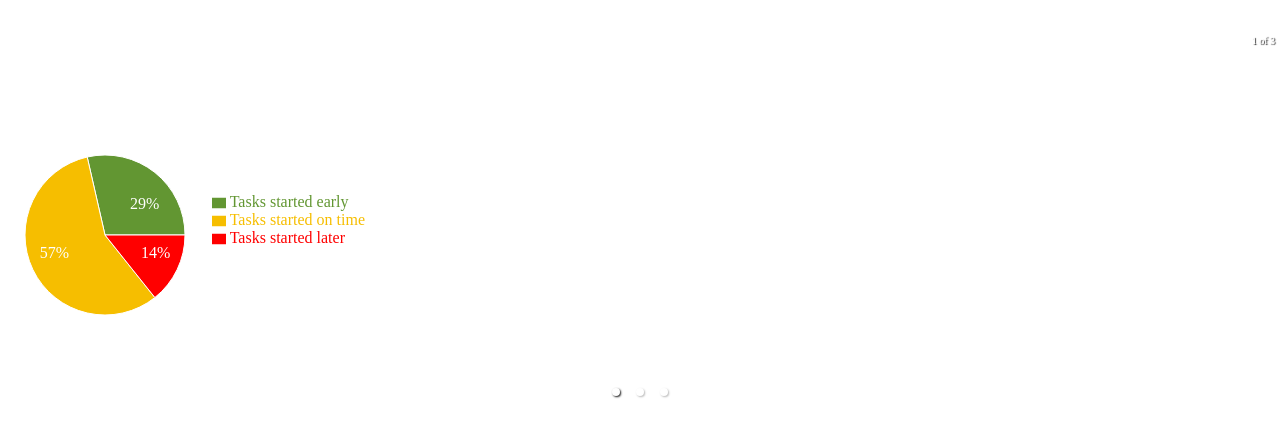
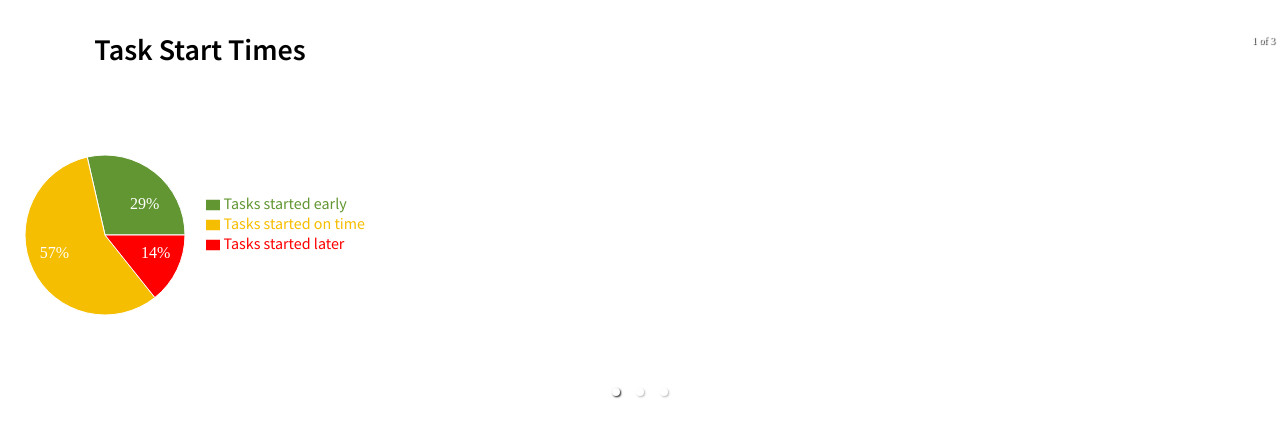
Before and after one commit to utmgdsc/UTimeManager, a React (Create React App) app in the folder client/: page /insights in a window 1280 px wide. Shown: the top 436 px of the page. Built offline with nearby package versions, Linux system fonts and the light colour scheme.

Commit message:
Resolve Complete TaskStatusChart PR Changes

```diff
--- a/client/src/components/Carousel/Carousel.js
+++ b/client/src/components/Carousel/Carousel.js
@@ -1,4 +1,4 @@
-import React, { useState } from "react";
+import React from "react";
 import styles from "../Carousel/Carousel.module.css";
 import "react-responsive-carousel/lib/styles/carousel.min.css";
 import { Carousel } from "react-responsive-carousel";
@@ -6,13 +6,14 @@ import TaskStatusChart from "../TaskStatusChart/TaskStatusChart";
 import PropTypes from "prop-types";
 
 export const InsightsCarousel = ({ taskData }) => {
+  const formatTasks = (sampleTaskData) => {
     const startedTasks = {
       early: [],
       onTime: [],
       late: [],
     };
 
-  const EndedTasks = {
+    const endedTasks = {
       early: [],
       onTime: [],
       late: [],
@@ -24,43 +25,37 @@ export const InsightsCarousel = ({ taskData }) => {
       notStarted: [],
     };
 
-  const manageStartedTasks = (
-    sampleTaskData,
-    startedTasks,
-    EndedTasks,
-    summaryTasks
-  ) => {
     const totalTasks = sampleTaskData.length;
 
-    for (const t of sampleTaskData) {
-      const actualTime = Math.floor(t.startDate.getTime() / 60000);
-      const plannedTime = Math.floor(t.originalStartDate.getTime() / 60000);
+    for (const task of sampleTaskData) {
+      const actualTime = Math.floor(task.startDate.getTime() / 60000);
+      const plannedTime = Math.floor(task.originalStartDate.getTime() / 60000);
 
-      const actualEndTime = Math.floor(t.endDate.getTime() / 60000);
-      const plannedEndTime = Math.floor(t.originalEndDate.getTime() / 60000);
+      const actualEndTime = Math.floor(task.endDate.getTime() / 60000);
+      const plannedEndTime = Math.floor(task.originalEndDate.getTime() / 60000);
 
       if (actualTime === plannedTime) {
-        startedTasks.onTime.push(t);
+        startedTasks.onTime.push(task);
       } else if (actualTime < plannedTime - 5) {
-        startedTasks.early.push(t);
+        startedTasks.early.push(task);
       } else if (actualTime > plannedTime + 5) {
-        startedTasks.late.push(t);
+        startedTasks.late.push(task);
       }
 
       if (actualEndTime === plannedEndTime) {
-        EndedTasks.onTime.push(t);
+        endedTasks.onTime.push(task);
       } else if (actualEndTime < plannedEndTime - 5) {
-        EndedTasks.early.push(t);
+        endedTasks.early.push(task);
       } else if (actualEndTime > plannedEndTime + 5) {
-        EndedTasks.late.push(t);
+        endedTasks.late.push(task);
       }
 
-      if (t.taskStatus === "DONE") {
-        summaryTasks.completed.push(t);
-      } else if (t.taskStatus === "NOT STARTED") {
-        summaryTasks.notStarted.push(t);
+      if (task.taskStatus === "DONE") {
+        summaryTasks.completed.push(task);
+      } else if (task.taskStatus === "NOT STARTED") {
+        summaryTasks.notStarted.push(task);
       } else {
-        summaryTasks.onGoing.push(t);
+        summaryTasks.onGoing.push(task);
       }
     }
 
@@ -68,9 +63,9 @@ export const InsightsCarousel = ({ taskData }) => {
     const onTimePercentageVal = (100 * startedTasks.onTime.length) / totalTasks;
     const latePercentageVal = (100 * startedTasks.late.length) / totalTasks;
 
-    const earlyEndedVal = (100 * EndedTasks.early.length) / totalTasks;
-    const onTimeEndedVal = (100 * EndedTasks.onTime.length) / totalTasks;
-    const lateEndedVal = (100 * EndedTasks.late.length) / totalTasks;
+    const earlyEndedVal = (100 * endedTasks.early.length) / totalTasks;
+    const onTimeEndedVal = (100 * endedTasks.onTime.length) / totalTasks;
+    const lateEndedVal = (100 * endedTasks.late.length) / totalTasks;
 
     const completedVal = (100 * summaryTasks.completed.length) / totalTasks;
     const onGoingVal = (100 * summaryTasks.onGoing.length) / totalTasks;
@@ -97,27 +92,17 @@ export const InsightsCarousel = ({ taskData }) => {
     return [startedSummary, endedSummary, statusSummary];
   };
 
-  const [startedSummary, endedSummary, statusSummary] = manageStartedTasks(
-    taskData,
-    startedTasks,
-    EndedTasks,
-    summaryTasks
-  );
+  const [startedSummary, endedSummary, statusSummary] = formatTasks(taskData);
 
   return (
-    <>
     <Carousel className={styles.mainSlide}>
-        <div>
-          <TaskStatusChart tempData={startedSummary} />
-        </div>
-        <div>
-          <TaskStatusChart tempData={endedSummary} />
-        </div>
-        <div>
-          <TaskStatusChart tempData={statusSummary} />
-        </div>
+      <TaskStatusChart
+        tasksData={startedSummary}
+        chartHeader="Task Start Times"
+      />
+      <TaskStatusChart tasksData={endedSummary} chartHeader="Task End Times" />
+      <TaskStatusChart tasksData={statusSummary} chartHeader="Task Status" />
     </Carousel>
-    </>
   );
 };
 
--- a/client/src/components/TaskStatusChart/TaskStatusChart.js
+++ b/client/src/components/TaskStatusChart/TaskStatusChart.js
@@ -3,8 +3,7 @@ import styles from "./TaskStatusChart.module.css";
 import { PieChart, Pie, Cell, Legend } from "recharts";
 import { PropTypes } from "prop-types";
 
-const RADIAN = Math.PI / 180;
-const renderCustomizedLabel = ({
+const chartLabel = ({
   cx,
   cy,
   midAngle,
@@ -13,6 +12,7 @@ const renderCustomizedLabel = ({
   percent,
   index,
 }) => {
+  const RADIAN = Math.PI / 180;
   const radius = innerRadius + (outerRadius - innerRadius) * 0.5;
   const x = cx + radius * Math.cos(-midAngle * RADIAN);
   const y = cy + radius * Math.sin(-midAngle * RADIAN);
@@ -32,32 +32,41 @@ const renderCustomizedLabel = ({
 
 const COLORS = ["#629632", "#F6BE00", "#FF0000"];
 
-export const TaskStatusChart = ({ tempData }) => {
+export const TaskStatusChart = ({ tasksData, chartHeader }) => {
   return (
     <div>
       <PieChart width={380} height={380}>
         <Pie
-          data={tempData}
+          data={tasksData}
           cx={100}
           cy={200}
           labelLine={false}
-          label={renderCustomizedLabel}
+          label={chartLabel}
           outerRadius={80}
           fill="#8884d8"
           dataKey="value"
         >
-          {tempData.map((entry, index) => (
+          {tasksData.map((entry, index) => (
             <Cell key={`cell-${index}`} fill={COLORS[index % COLORS.length]} />
           ))}
         </Pie>
-        <Legend verticalAlign="middle" align="right" layout="vertical" />
+        <text x={200} y={30} fill="black" textAnchor="middle">
+          <tspan className={styles.tspan}>{chartHeader}</tspan>
+        </text>
+        <Legend
+          verticalAlign="middle"
+          align="right"
+          layout="vertical"
+          wrapperStyle={{ fontFamily: "Source Sans Pro,  sans-serif" }}
+        />
       </PieChart>
     </div>
   );
 };
 
 TaskStatusChart.propTypes = {
-  tempData: PropTypes.arrayOf(PropTypes.object),
+  tasksData: PropTypes.arrayOf(PropTypes.object),
+  chartHeader: PropTypes.string.isRequired,
 };
 
 export default TaskStatusChart;
--- a/client/src/components/TaskStatusChart/TaskStatusChart.module.css
+++ b/client/src/components/TaskStatusChart/TaskStatusChart.module.css
@@ -0,0 +1,5 @@
+.tspan {
+  font-weight: 600;
+  font-family: "Source Sans Pro", sans-serif;
+  font-size: 1.875rem;
+}
```
Lines whose indentation alone changed are shown as unchanged.
